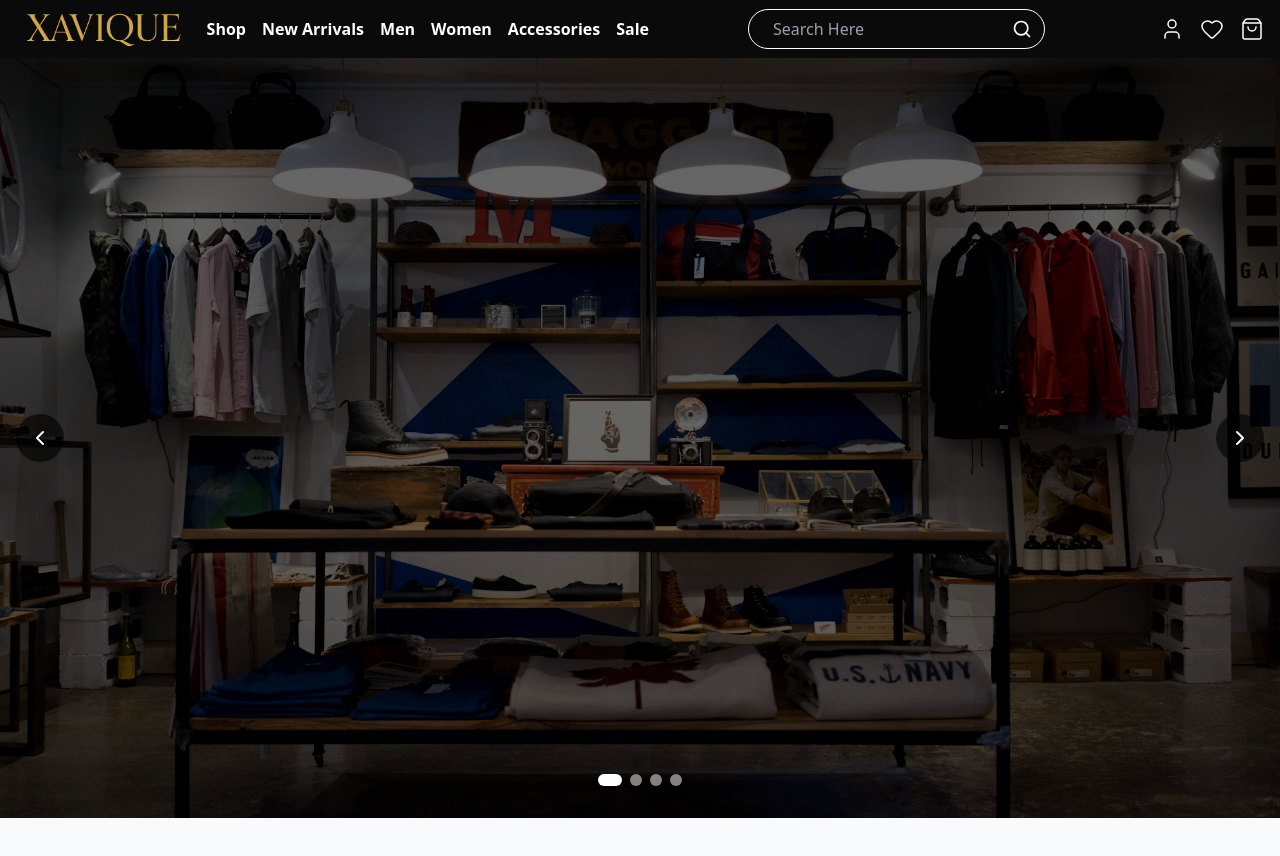
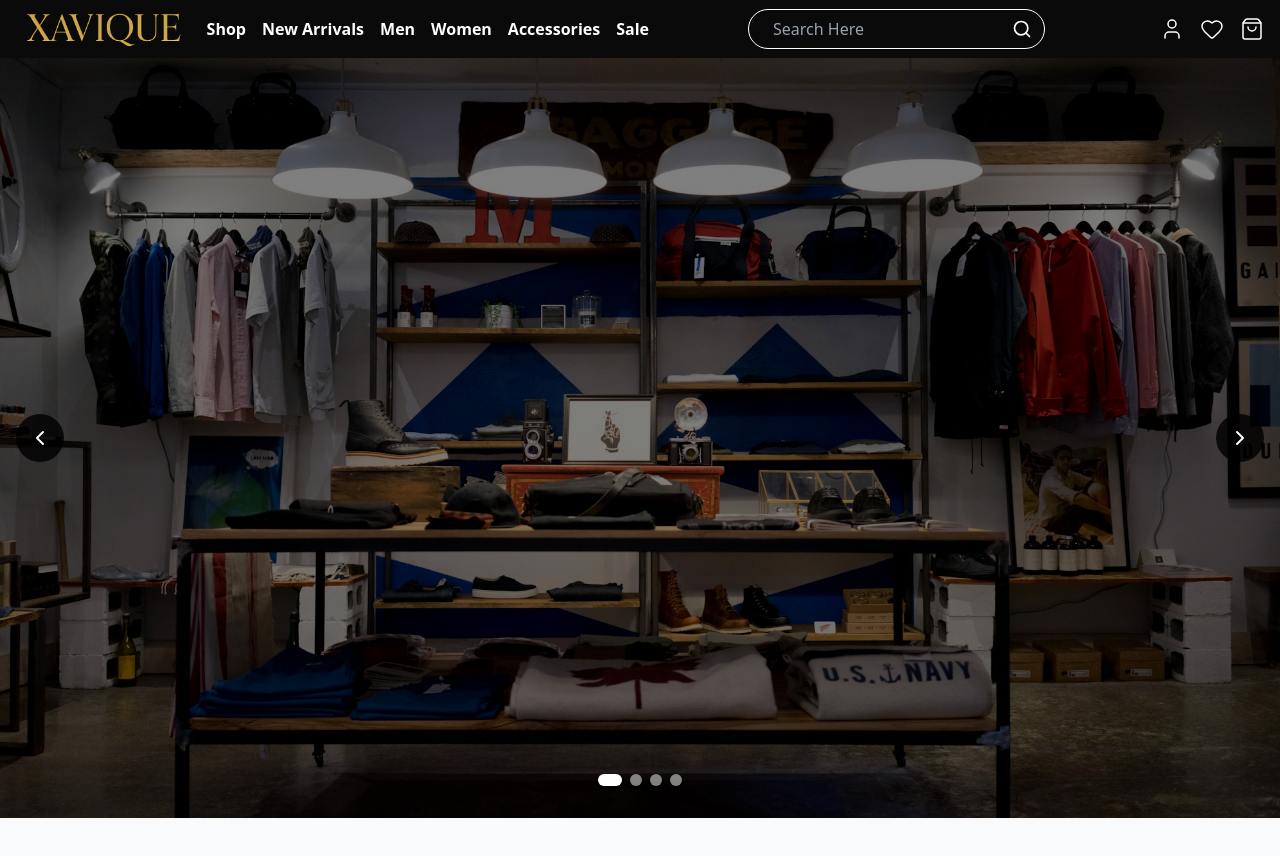
Before and after one commit to 321456987737/xavique, a Next.js app: page / in a window 1280 px wide. Shown: the top 856 px of the page. Built offline with nearby package versions, Linux system fonts and the light colour scheme; no server answers.

Commit message:
adding first slide2

```diff
--- a/src/components/main/landingpage/mainslider.js
+++ b/src/components/main/landingpage/mainslider.js
@@ -59,7 +59,7 @@ export default function FadeCarousel() {
                 className="w-full h-full object-cover"
                 loading={index === 0 ? "eager" : "lazy"}
               />
-              <div className="absolute inset-0 bg-black/60" />
+              <div className="absolute inset-0 bg-black/50" />
             </div>
           ))}
         </div>
@@ -68,14 +68,14 @@ export default function FadeCarousel() {
       {/* Navigation buttons */}
       <button
         onClick={scrollPrev}
-        className="absolute top-1/2 left-4 transform -translate-y-1/2 z-20 p-3 rounded-full bg-black/60 text-white hover:bg-black/80 transition-all duration-200"
+        className="absolute top-1/2 left-4 cursor-pointer p-3 rounded-full bg-black/80 text-white hover:bg-black/60 transition-all duration-200 transform -translate-y-1/2 z-20"
         aria-label="Previous slide"
       >
         <ChevronLeft className="w-6 h-6" />
       </button>
       <button
         onClick={scrollNext}
-        className="absolute top-1/2 right-4 transform -translate-y-1/2 z-20 p-3 rounded-full bg-black/60 text-white hover:bg-black/80 transition-all duration-200"
+        className="absolute top-1/2 right-4 cursor-pointer rounded-full bg-black/80 text-white hover:bg-black/60 transition-all duration-200 transform -translate-y-1/2 z-20 p-3 "
         aria-label="Next slide"
       >
         <ChevronRight className="w-6 h-6" />
```
